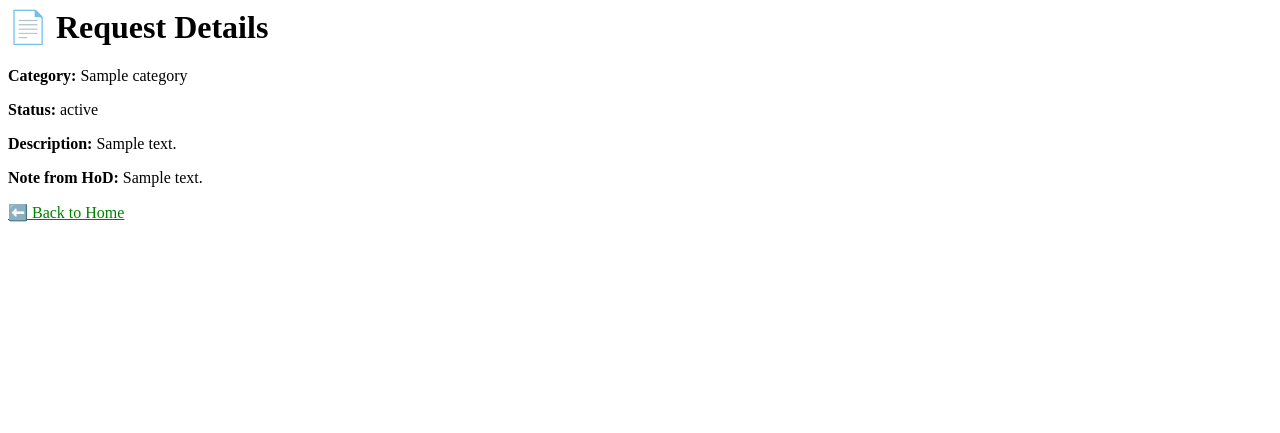
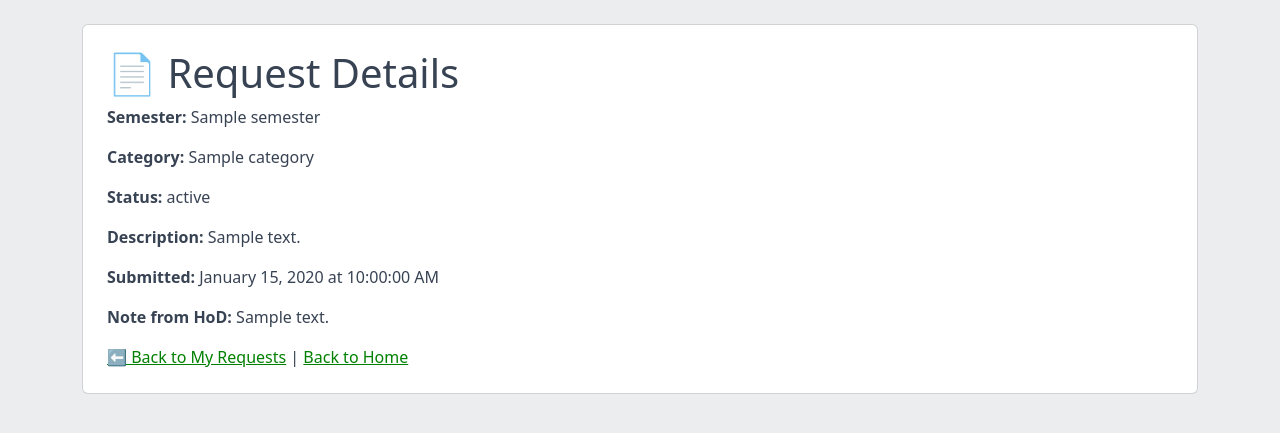
Before and after one commit to maryam843/student-request-portal, a Node server app: template views/student-request-view.hbs in a window 1280 px wide. Shown: the top 433 px of the page. Run offline with Node 20, Linux system fonts and the light colour scheme; the template is opened without the code that fills it: most values are stand-ins (such as "Sample title", 1, 10 or a date in 2020); some libraries are stand-ins or nearby versions.

Commit message:
Link to each request so the notification badge can clear
- My Requests now has a View link on every row and a "New update" label
  when the HoD changed the request and the student has not seen it yet
- opening the request marks it as seen, so the badge on the dashboard
  goes away (before, no page linked to /student/request/:id, so the
  badge could never clear)
- the back link on the request page went to /student-homepage, which
  does not exist; it now goes to My Requests and the dashboard
- the request page uses the normal stylesheet and shows the semester,
  submission date and the HoD note (or a dash if there is none)

```diff
--- a/views/student-request-view.hbs
+++ b/views/student-request-view.hbs
@@ -1,8 +1,31 @@
-<h1>📄 Request Details</h1>
+<!DOCTYPE html>
+<html lang="en">
 
-<p><strong>Category:</strong> {{request.category}}</p>
-<p><strong>Status:</strong> {{request.status}}</p>
-<p><strong>Description:</strong> {{request.description}}</p>
-<p><strong>Note from HoD:</strong> {{request.note}}</p>
+<head>
+  <meta charset="utf-8">
+  <meta name="viewport" content="width=device-width, initial-scale=1.0">
+  <title>Request Details</title>
+  <link href="/css/style.css" rel="stylesheet">
+</head>
 
-<a href="/student-homepage" style="color: green;">⬅️ Back to Home</a>
+<body class="bg-light">
+  <div class="container py-4">
+    <div class="card p-4">
+      <h1>📄 Request Details</h1>
+
+      <p><strong>Semester:</strong> {{request.semester}}</p>
+      <p><strong>Category:</strong> {{request.category}}</p>
+      <p><strong>Status:</strong> {{request.status}}</p>
+      <p><strong>Description:</strong> {{request.description}}</p>
+      <p><strong>Submitted:</strong> {{formatDate request.timestamp}}</p>
+      <p><strong>Note from HoD:</strong> {{#if request.note}}{{request.note}}{{else}}—{{/if}}</p>
+
+      <div>
+        <a href="/student-requests" style="color: green;">⬅️ Back to My Requests</a> |
+        <a href="/student-dashboard" style="color: green;">Back to Home</a>
+      </div>
+    </div>
+  </div>
+</body>
+
+</html>
```
Also changed, not shown: views/student-requests.hbs (+14 -2 lines).
